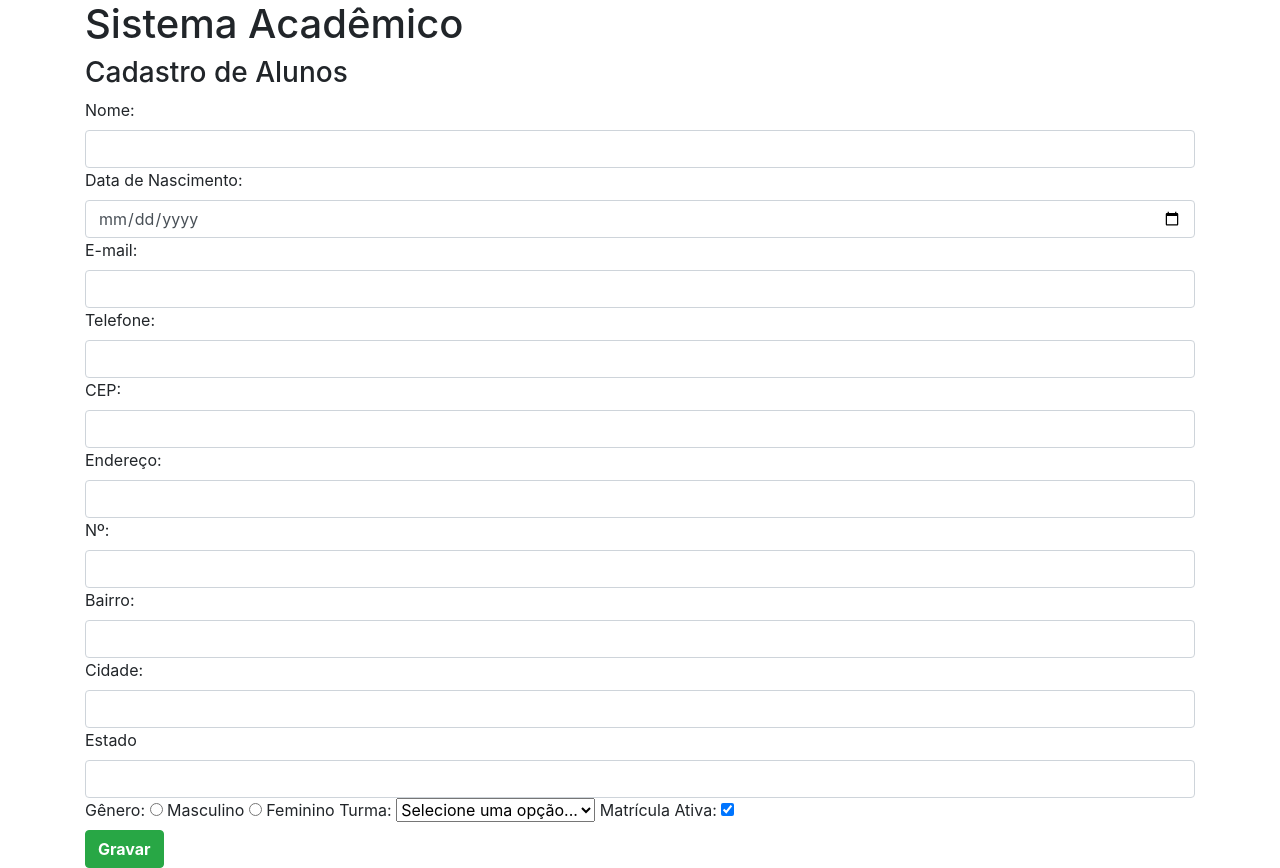
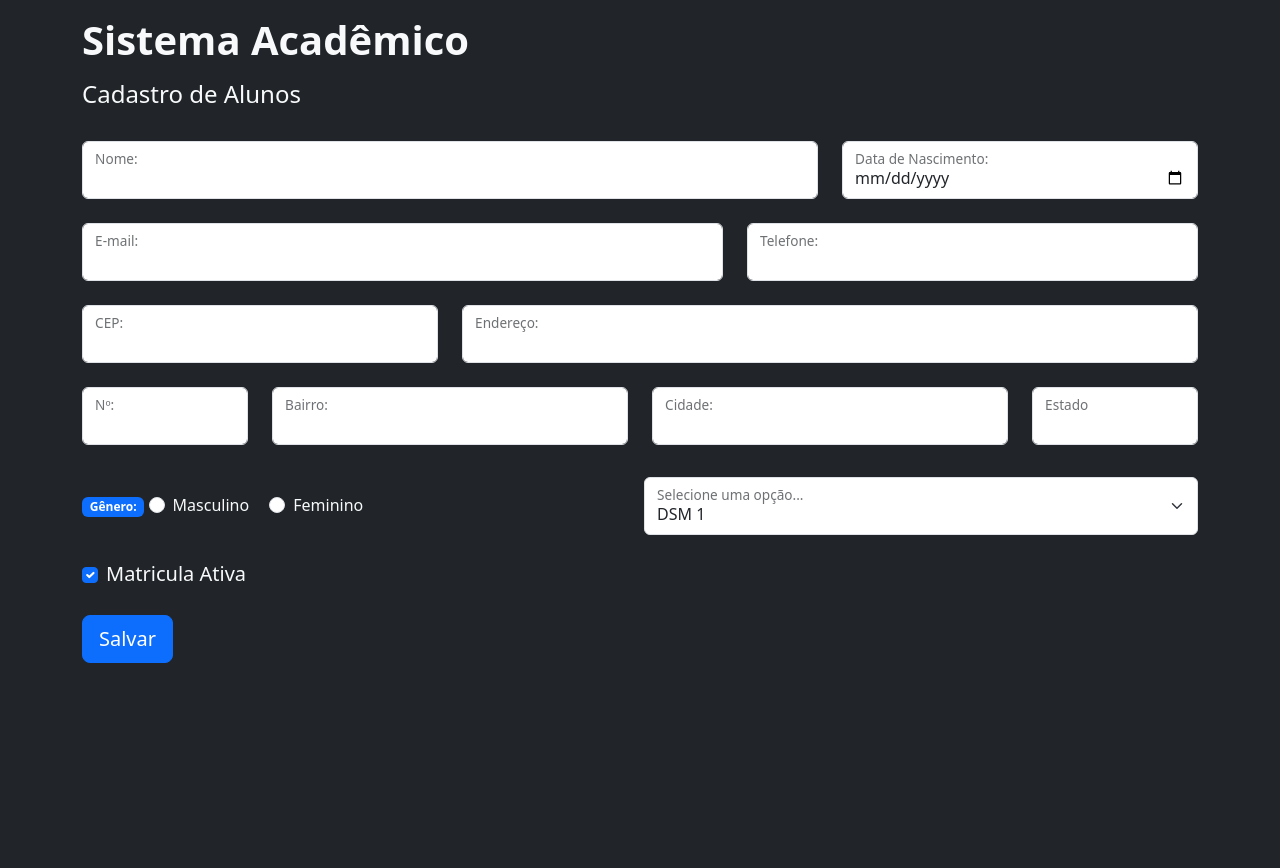
Before and after one commit to pedrosaantos/Sistema-Escolar, a PHP site: page /alunos-inserir.html in a window 1280 px wide. After the commit the page ends 663 px from the top, so only its background shows below. Run offline with PHP 8.4, Linux system fonts and the light colour scheme.

Commit message:
Versão 3
CRUD funcionando, ainda sem conexão entre as tabelas e "tradução" dos dados do formulários, parte de alunos estilizada.

```diff
--- a/sis-escolar/alunos/alunos-editar-gravar.php
+++ b/sis-escolar/alunos/alunos-editar-gravar.php
@@ -4,7 +4,7 @@
 
     $id = $_POST['id'];
 
-    $aluno = new Aluno();
+    $aluno = new Aluno($id);
 
     $aluno->nomeAluno = $_POST['nomeAluno'];
     $aluno->dataNasc = $_POST['dataNasc'];
@@ -24,5 +24,4 @@
 
     header('location: alunos-listar.php');
 
-
 ?>
--- a/sis-escolar/alunos/alunos-editar.php
+++ b/sis-escolar/alunos/alunos-editar.php
@@ -76,7 +76,7 @@
 
     <fieldset>
 
-        <form action="alunos-gravar.php" method="POST">
+        <form action="alunos-editar-gravar.php" method="POST">
 
         <input type="hidden" name="id" value="<?= $aluno->id ?>" value="Gravar">
 
--- a/sis-escolar/alunos/alunos-inserir.html
+++ b/sis-escolar/alunos/alunos-inserir.html
@@ -5,7 +5,7 @@
     <meta http-equiv="X-UA-Compatible" content="IE=edge">
     <meta name="viewport" content="width=device-width, initial-scale=1.0">
 
-    <link rel="stylesheet" href="https://stackpath.bootstrapcdn.com/bootstrap/4.1.3/css/bootstrap.min.css" integrity="sha384-MCw98/SFnGE8fJT3GXwEOngsV7Zt27NXFoaoApmYm81iuXoPkFOJwJ8ERdknLPMO" crossorigin="anonymous">
+    <link href="https://cdn.jsdelivr.net/npm/bootstrap@5.3.0-alpha3/dist/css/bootstrap.min.css" rel="stylesheet" integrity="sha384-KK94CHFLLe+nY2dmCWGMq91rCGa5gtU4mk92HdvYe+M/SXH301p5ILy+dN9+nJOZ" crossorigin="anonymous">
 
     <title>Sistema Acadêmico</title>
 
@@ -59,66 +59,128 @@
     </script>
 
 </head>
-<body class="container">
+<body class="container bg-dark text-light">
 
-    <h1>Sistema Acadêmico</h1>
+    <h1 class="my-3 fs-1 fw-bold">Sistema Acadêmico</h1>
 
-    <h3>Cadastro de Alunos</h3>
+    <h3 class="fs-4 fw-normal">Cadastro de Alunos</h3>
 
     <fieldset>
 
         <form action="alunos-gravar.php" method="POST">
 
-            <label for="nomeAluno">Nome:</label>
-            <input  class="form-control" type="text" name="nomeAluno" id="">
+            <div class="row my-4">
+                <div class="form-group col-8">
+                    <div class="form-floating">
+                        <input class="form-control" type="text" name="nomeAluno" id="" required>
+                        <label for="nomeAluno">Nome:</label>
+                    </div>
+                </div>
+                <div class="form-group col-4">
+                    <div class="form-floating">
+                        <input  class="form-control" type="date" name="dataNasc" id="" required>
+                        <label for="dataNasc">Data de Nascimento:</label>
+                    </div>
+                </div>
+            </div>
 
-            <label for="dataNasc">Data de Nascimento:</label>
-            <input  class="form-control" type="date" name="dataNasc" id="">
+            <div class="row my-4">
+                <div class="form-group col-7">
+                    <div class="form-floating">
+                        <input  class="form-control" type="email" name="email" id="" required>
+                        <label for="email">E-mail:</label>
+                    </div>
+                </div>
+                <div class="form-group col-5">
+                    <div class="form-floating">
+                        <input  class="form-control" type="text" name="tel" id="">
+                        <label for="tel">Telefone:</label>
+                    </div>
+                </div>
+            </div>
 
-            <label for="email">E-mail:</label>
-            <input  class="form-control" type="email" name="email" id="">
+            <div class="row my-4">
+                <div class="form-group col-4">
+                    <div class="form-floating">
+                        <input  class="form-control" type="text" name="cep" id="cep" required
+                                onchange="pesquisacep(this.value); ">
+                        <label for="cep">CEP:</label>
+                    </div>
+                </div>
+                <div class="form-group col-8">
+                    <div class="form-floating">
+                        <input  class="form-control" type="text" name="rua" id="rua">
+                        <label for="rua">Endereço:</label>
+                    </div>
+                </div>
+            </div>
 
-            <label for="tel">Telefone:</label>
-            <input  class="form-control" type="text" name="tel" id="">
+            <div class="row my-4">
+                <div class="form-group col-2">
+                    <div class="form-floating">
+                        <input  class="form-control" type="number" name="numero" id="" required>
+                        <label for="numero">Nº:</label>
+                    </div>
+                </div>
+                <div class="form-group col-4">
+                    <div class="form-floating">
+                        <input  class="form-control" type="text" name="bairro" id="bairro">
+                        <label for="bairro">Bairro:</label>
+                    </div>
+                    </div>
+                <div class="form-group col-4">
+                    <div class="form-floating">
+                        <input  class="form-control" type="text" name="cidade" id="cidade">
+                        <label for="cidade">Cidade:</label>
+                    </div>
+                </div>
+                <div class="form-group col-2">
+                    <div class="form-floating">
+                        <input  class="form-control" type="text" name="uf" id="uf">
+                        <label for="uf">Estado</label>
+                    </div>
+                </div>
+            </div>
 
-            <label for="cep">CEP:</label>
-            <input  class="form-control" type="text" name="cep" id="cep"
-                    onchange="pesquisacep(this.value); ">
+            <div class="row my-4 g-2">
 
-            <label for="rua">Endereço:</label>
-            <input  class="form-control" type="text" name="rua" id="rua">
+                <div class="form-group pt-3 col-6">
+                    <label class="badge bg-primary text-wrap" for="genero">Gênero:</label>
+                    <div class="form-check form-check-inline">
+                        <input class="form-check-input" type="radio" name="genero" id="mas" value="1">
+                        <label class="form-check-label" for="mas">Masculino</label>
+                      </div>
+                      <div class="form-check form-check-inline">
+                        <input class="form-check-input" type="radio" name="genero" id="fem" value="2">
+                        <label class="form-check-label" for="fem">Feminino</label>
+                    </div>
+                </div>
 
-            <label for="numero">Nº:</label>
-            <input  class="form-control" type="number" name="numero" id="">
 
-            <label for="bairro">Bairro:</label>
-            <input  class="form-control" type="text" name="bairro" id="bairro">
+                <div class="form-group col-6">
+                    <div class="form-floating">
+                            <select class="form-select" name="turma" id="turma" required>
+                            <option selected value="1">DSM 1</option>
+                            <option value="2">DSM 2</option>
+                            <option value="3">DSM 3</option>
+                            </select>
+                        <label for="turma">Selecione uma opção...</label>
+                    </div>
+                </div>
+            </div>
+            <div class="row my-4">
+                <div class="col-12">
+                    <div class="form-check">
+                      <input class="form-check-input mt-2" type="checkbox" name="matricula" id="matricula" checked>
+                      <label class="form-check-label fs-5" for="matricula">
+                        Matricula Ativa
+                      </label>
+                    </div>
+                </div>
+            </div>
 
-            <label for="cidade">Cidade:</label>
-            <input  class="form-control" type="text" name="cidade" id="cidade">
+            <input class="btn btn-primary btn-lg font-weight-bold" type="submit" value="Salvar">
 
-            <label for="uf">Estado</label>
-            <input  class="form-control" type="text" name="uf" id="uf">
-
-            <label for="genero">Gênero:</label>
-
-                <input type="radio" name="genero" id="masc" value="1">
-                <label for="masc">Masculino</label>
-
-                <input type="radio" name="genero" id="femi" value="0">
-                <label for="femi">Feminino</label>
-
-            <label for="turma">Turma:</label>
-            <select name="turma" id="">
-                <option value="0">Selecione uma opção...</option>
-                <option value="1">DSM 1</option>
-                <option value="2">DSM 2</option>
-            </select>
-
-            <label for="matricula">Matrícula Ativa:</label>
-            <input type="checkbox" name="matricula" value="1" checked>
-
-            <br><input class="btn btn-success font-weight-bold" type="submit" value="Gravar">
         </form>
 
     </fieldset>
```
Also changed, not shown: sis-escolar/alunos/alunos-listar.php (+30 -24 lines), sis-escolar/classes/Aluno.php (+15 -3 lines).
